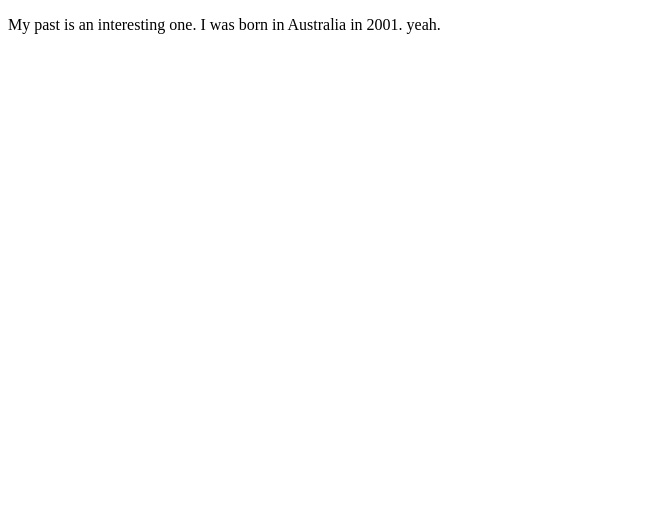
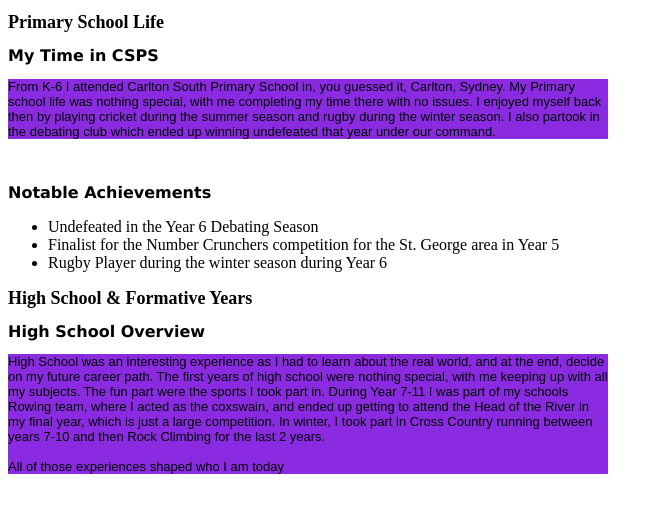
Before and after one commit to Kyrus2504/WebAss1, a plain HTML site: page websystems/past.html in a window 1280 px wide. Shown: the whole page, without its empty margins (0-663 px from the left). Drawn offline with Linux system fonts and the light colour scheme.

Commit message:
past complete

```diff
--- a/websystems/past.html
+++ b/websystems/past.html
@@ -1,8 +1,32 @@
 <!DOCTYPE html>
 <html>
+    <head>
+        <link rel="stylesheet" href="websystems.css">
+    </head>
     <body>
-        <p>
-            My past is an interesting one. I was born in Australia in 2001. yeah.
-        </p>
+        <h1>Primary School Life</h1>
+        <h2>My Time in CSPS</h2>
+        <p>From K-6 I attended Carlton South Primary School in, you guessed it, Carlton, Sydney. My Primary school life was nothing special,
+            with me completing my time there with no issues. I enjoyed myself back then by playing cricket during the summer season and rugby
+            during the winter season. I also partook in the debating club which ended up winning undefeated that year under our command.</p>
+            <br>
+        <h2>Notable Achievements</h2>
+       <ul>
+        <li>Undefeated in the Year 6 Debating Season</li>
+        <li>Finalist for the Number Crunchers competition for the St. George area in Year 5</li>
+        <li>Rugby Player during the winter season during Year 6</li>
+    </ul>
+        <h1>High School & Formative Years</h1>
+        <h2>High School Overview</h2>
+        <p>High School was an interesting experience as I had to learn about the real world, and at the end, decide on my future career path.
+            The first years of high school were nothing special, with me keeping up with all my subjects. The fun part were the sports I took part in.
+            During Year 7-11 I was part of my schools Rowing team, where I acted as the coxswain, and ended up getting to attend the Head of the River in my final year,
+            which is just a large competition. In winter, I took part in Cross Country running between years 7-10 and then Rock Climbing for the last 2 years.
+            <br>
+            <br>
+            All of those experiences shaped who I am today</p>
+        <p></p>
+
+
     </body>
 </html>
--- a/websystems/websystems.css
+++ b/websystems/websystems.css
@@ -0,0 +1,21 @@
+h1 {
+    max-width: 750px;
+    min-width: none;
+    font-family: 'Times New Roman', Times, serif;
+    font-size: large;
+}
+
+h2 {
+    max-width: 675px;
+    min-width: auto;
+    font-family: 'Lucida Sans', 'Lucida Sans Regular', 'Lucida Grande', 'Lucida Sans Unicode', Geneva, Verdana, sans-serif;
+    font-size: medium;
+}
+
+p {
+    max-width: 600px;
+    min-width: none;
+    font-family: Arial, Helvetica, sans-serif;
+    font-size: small;
+    background-color: blueviolet;
+}
```
Also changed, not shown: websystems/future.html (+3 -1 lines).
